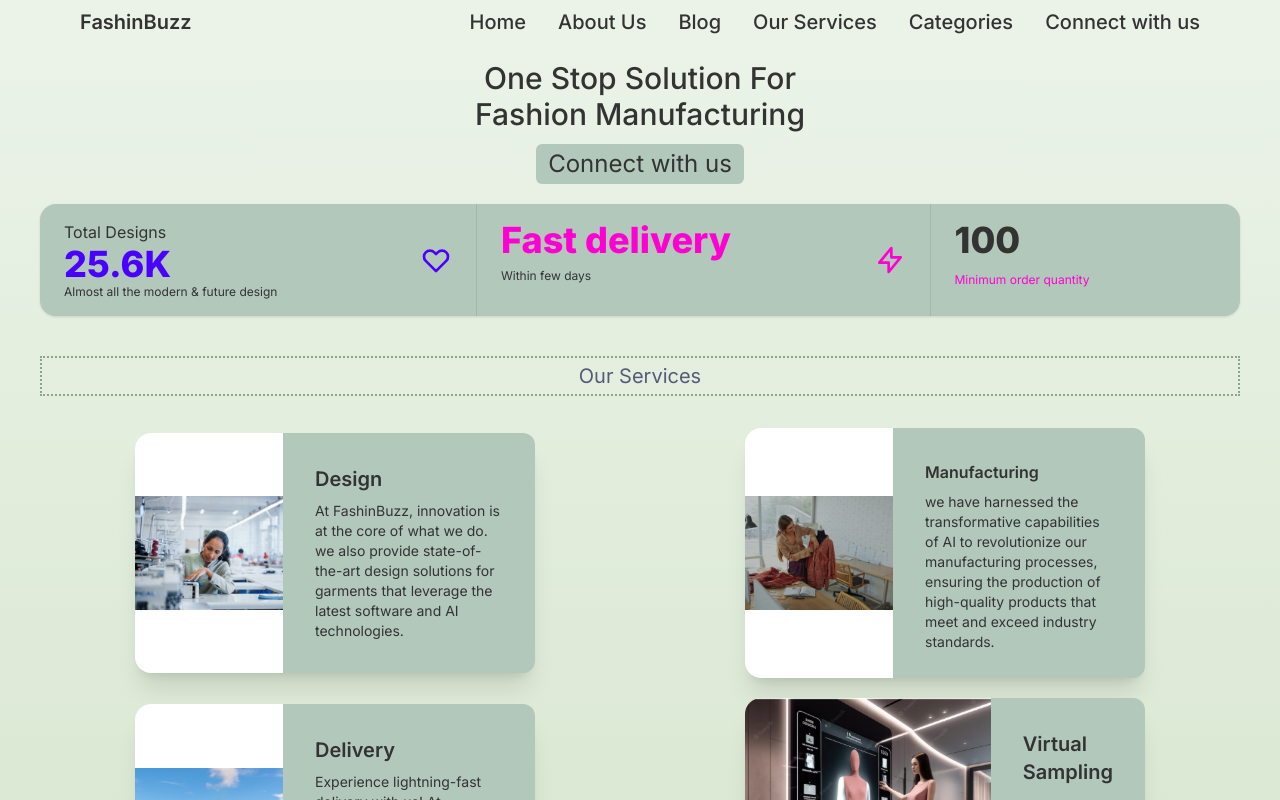
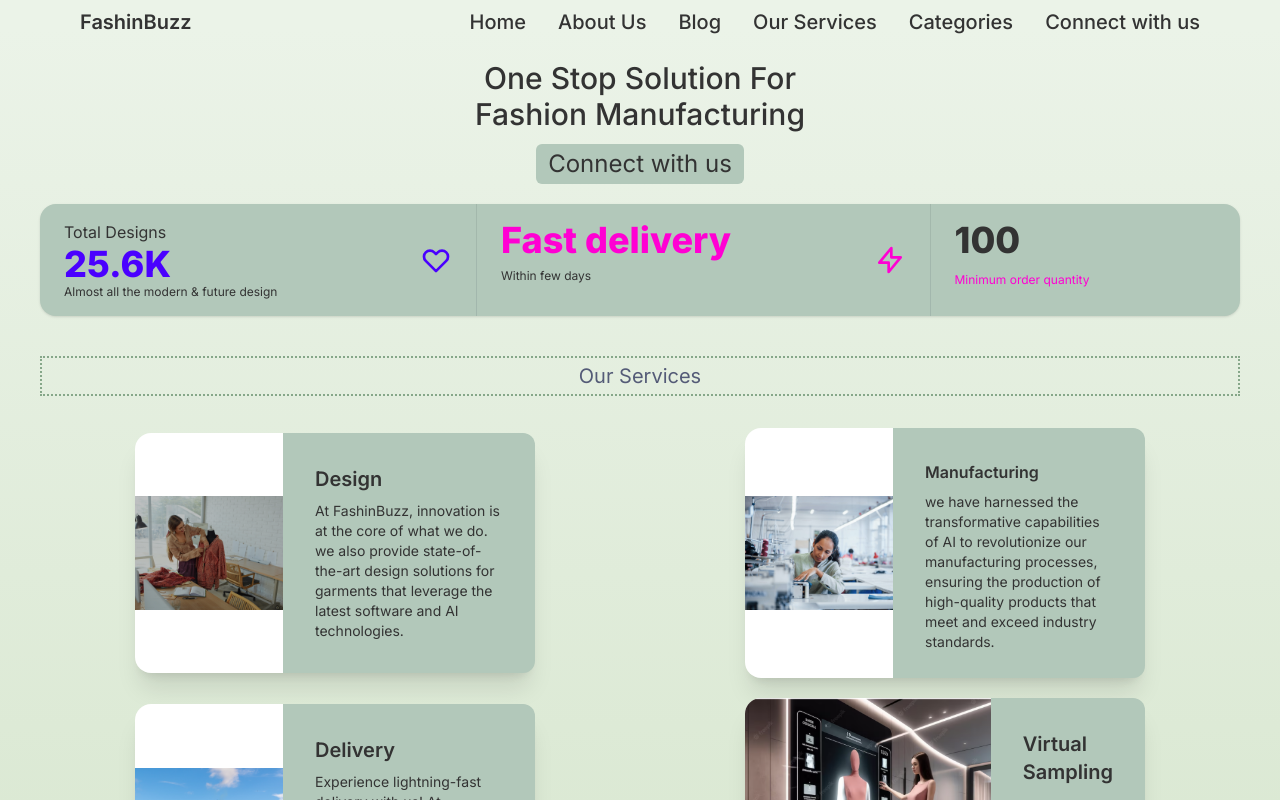
Before and after one commit to AtharvaMistry/fashinbuzz-next, a Next.js app: page / in a window 1280 px wide. Shown: the top 800 px of the page. Built offline with nearby package versions, Linux system fonts and the light colour scheme.

Commit message:
image swapped

```diff
--- a/app/page.js
+++ b/app/page.js
@@ -244,7 +244,7 @@
 
           <div className="card card-side bg-base-100 shadow-xl max-w-[350px] sm:min-w-[370px] md:max-h-[250px] md:min-w-[400px]">
             <figure className='min-w-[37%]'>
-              <Image src="/Images/service2.png"
+              <Image src="/Images/service3.png"
                 width={100}
                 height={250}
                 alt=''
@@ -259,7 +259,8 @@
           </div>
           <div className="card card-side bg-base-100 shadow-xl max-w-[350px] sm:min-w-[370px] md:max-h-[250px] md:min-w-[400px]">
             <figure className='min-w-[37%]'>
-              <Image src="/Images/service3.png"
+
+              <Image src="/Images/service2.png"
                 width={100}
                 height={250}
                 alt=''
```
